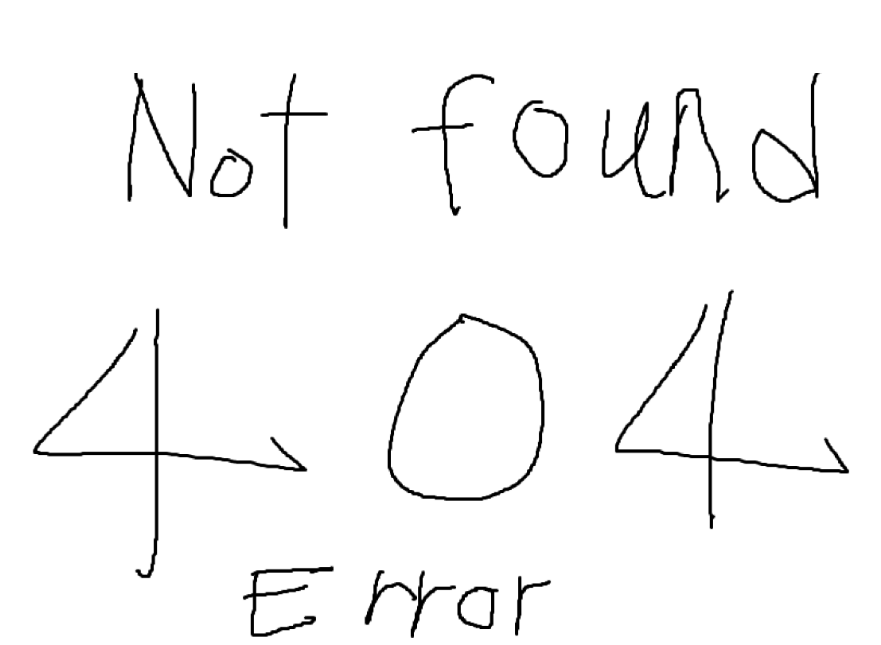
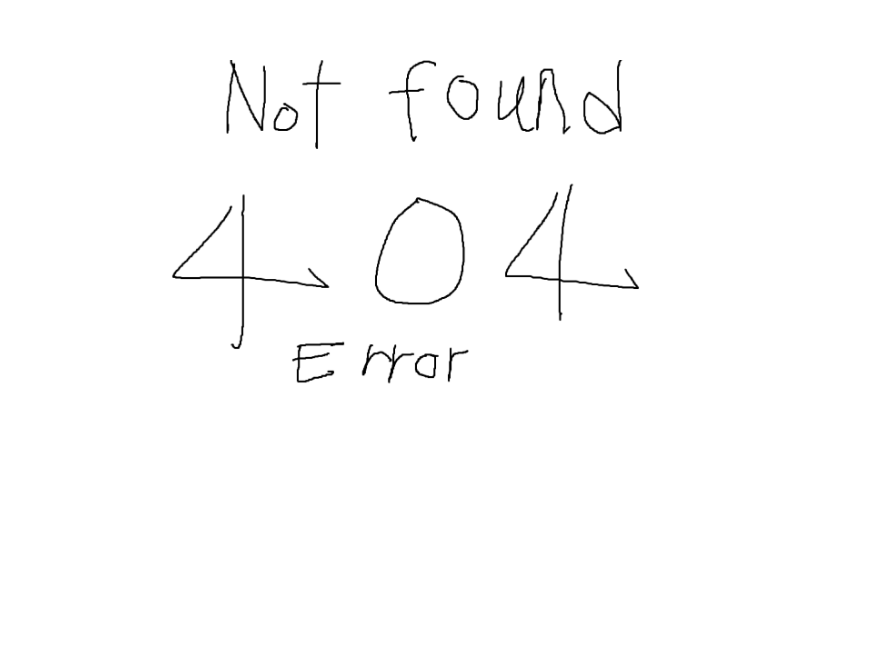
Before and after one commit to Sinnabro/Sinnabro_Frontend, a React (Create React App) app: page /login in a window 1280 px wide. Shown: the part 177-822 px from the top of the page, without its empty margins (239-1120 px from the left). After the commit the page ends 800 px from the top, so only its background shows below. Built offline with nearby package versions, Linux system fonts and the light colour scheme.

Commit message:
Update Error

```diff
--- a/src/pages/Error.js
+++ b/src/pages/Error.js
@@ -3,22 +3,23 @@ import styled from "styled-components";
 import { Error404 } from "../assets";
 
 const NotFound = () => {
-  return (
-    <Wrapper>
-      <Div src={Error404} />
-    </Wrapper>
-  );
+  return <Wrapper>{/* <Div src={Error404} /> */}</Wrapper>;
 };
-const Div = styled.img`
-  margin-top: 90px;
-  width: 70%;
-  margin-left: 5%;
-`;
+// const Div = styled.img`
+//   margin-top: 90px;
+//   width: 70%;
+//   margin-left: 5%;
+// `;
 const Wrapper = styled.div`
   width: 100vw;
-  display: flex;
-  align-items: center;
-  justify-content: center;
-  padding-top: 160px;
+  height: 100vh;
+  /* display: flex; */
+  /* align-items: center; */
+  /* justify-content: center; */
+  /* padding-top: 160px; */
+  background-image: url(${Error404});
+  background-repeat: no-repeat;
+  background-position: center;
+  background-size: 40%;
 `;
 export default NotFound;
```
